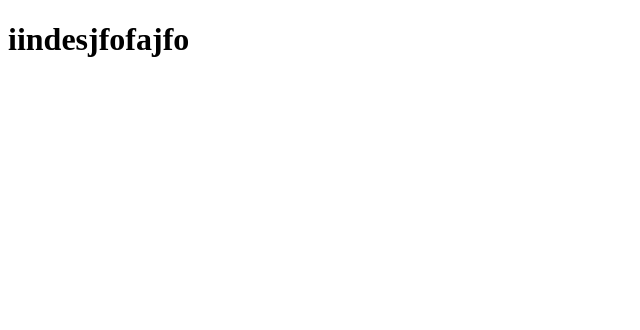
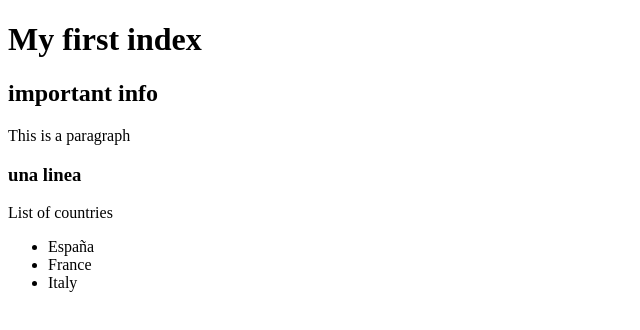
Before and after one commit to alexmosqueraaaaaa/project-git, a plain HTML site: page index.html in a window 1280 px wide. Shown: the whole page, without its empty margins (0-640 px from the left). Drawn offline with Linux system fonts and the light colour scheme.

Commit message:
lista de paises

```diff
--- a/index.html
+++ b/index.html
@@ -7,6 +7,15 @@
     <title>Document</title>
 </head>
 <body>
-    <h1>iindesjfofajfo</h1>
+    <h1>My first index</h1>
+    <h2>important info</h2>
+    <p>This is a paragraph</p>
+    <h3>una linea</h3>
+    <p>List of countries</p>
+    <ul>
+        <li>España</li>
+        <li>France</li>
+        <li>Italy</li>
+    </ul>
 </body>
 </html>
```
